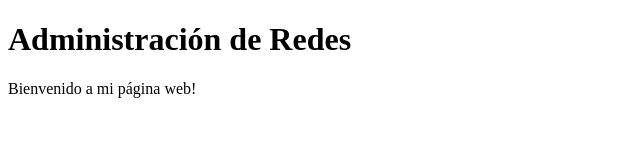
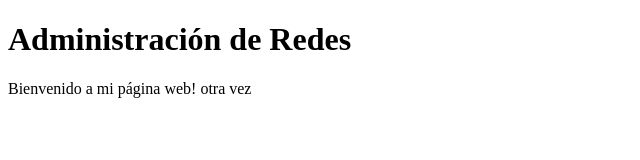
Before and after one commit to Edgar-95-lab/Edgar-Garc-a-Vel-zquez, a plain HTML site: page index.html in a window 1280 px wide. Shown: the full height of the page, 0-640 px from the left. Drawn offline with Linux system fonts and the light colour scheme.

Commit message:
Update index.html

```diff
--- a/index.html
+++ b/index.html
@@ -6,7 +6,7 @@
 <body>
 
 <h1>Administración de Redes</h1>
-<p>Bienvenido a mi página web!</p>
+<p>Bienvenido a mi página web! otra vez</p>
 
 </body>
 </html>
```
